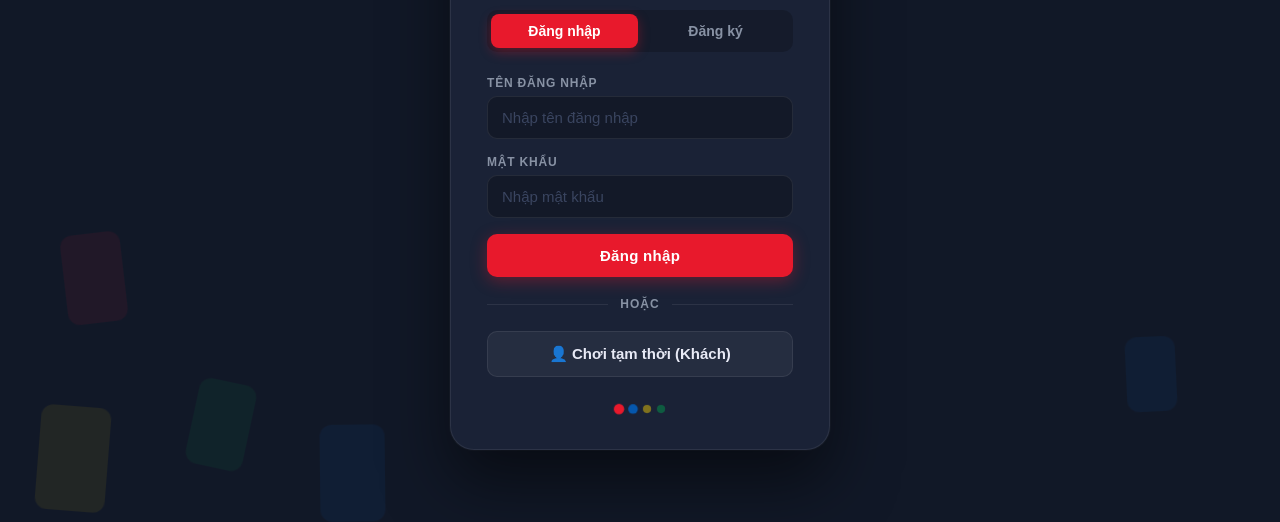
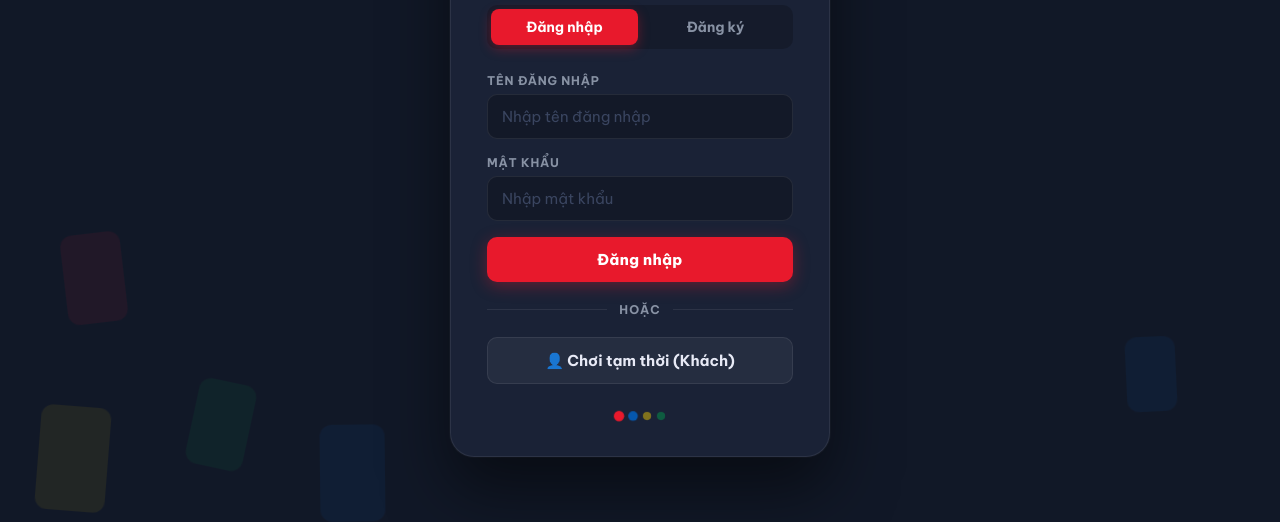
Before and after one commit to hhhspecial/Uno-game-online, a plain HTML site: page frontend/pages/login.html in a window 1280 px wide. Shown: the part 278-800 px from the top of the page. Drawn offline with Linux system fonts and the light colour scheme.

```diff
--- a/frontend/pages/login.html
+++ b/frontend/pages/login.html
@@ -6,7 +6,7 @@
     <title>UNO — Đăng nhập</title>
     <link rel="preconnect" href="https://fonts.googleapis.com" />
     <link
-      href="https://fonts.googleapis.com/css2?family=Lilita+One&family=Nunito:wght@400;600;700;800&display=swap"
+      href="https://fonts.googleapis.com/css2?family=Be+Vietnam+Pro:wght@400;600;700;800;900&family=Lilita+One&display=swap"
       rel="stylesheet"
     />
     <link rel="stylesheet" href="/css/login.css" />
```
Also changed, not shown: frontend/pages/lobby.html (+1 -1 lines).
